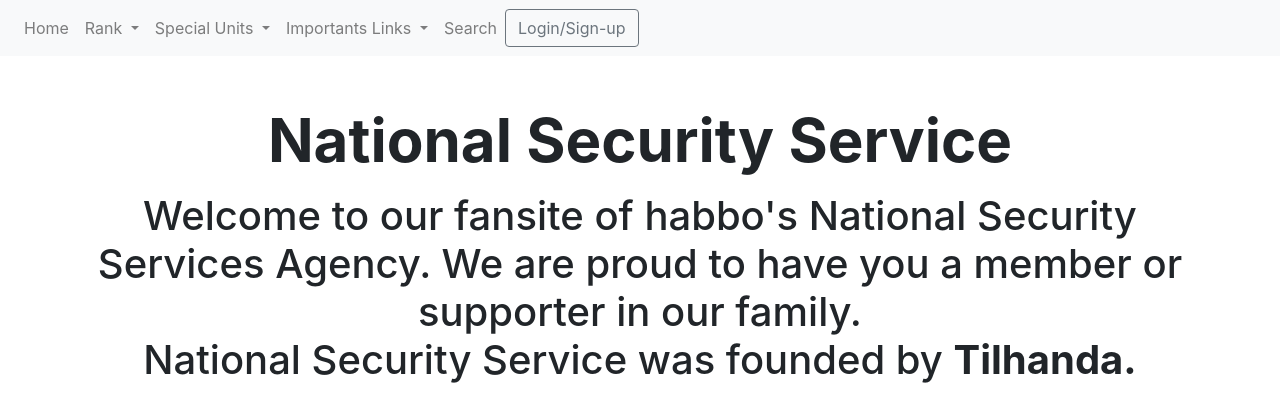
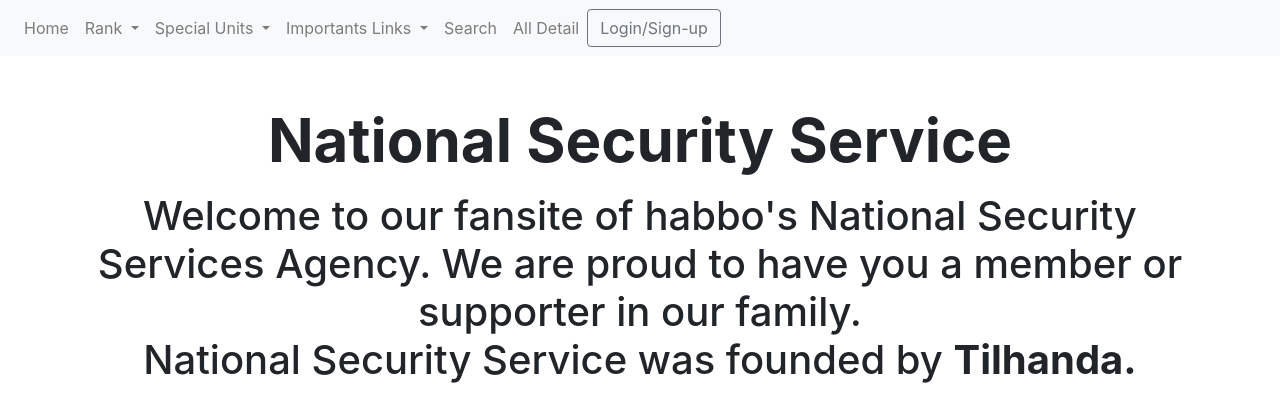
Before and after one commit to ankit039/portal_habbo_agency, a PHP site: page / in a window 1280 px wide. Shown: the top 420 px of the page. Run offline with PHP 8.4, Linux system fonts and the light colour scheme.

Commit message:
final index

```diff
--- a/index.php
+++ b/index.php
@@ -92,6 +92,9 @@
               </li>
             <li class="nav-item">
             <a class="nav-link" href="./n_search">Search</a>
+          </li>
+          <li class="nav-item">
+            <a class="nav-link" href="./alldetail">All Detail</a>
           </li>
           </ul>
           <form class="form-inline">
```
